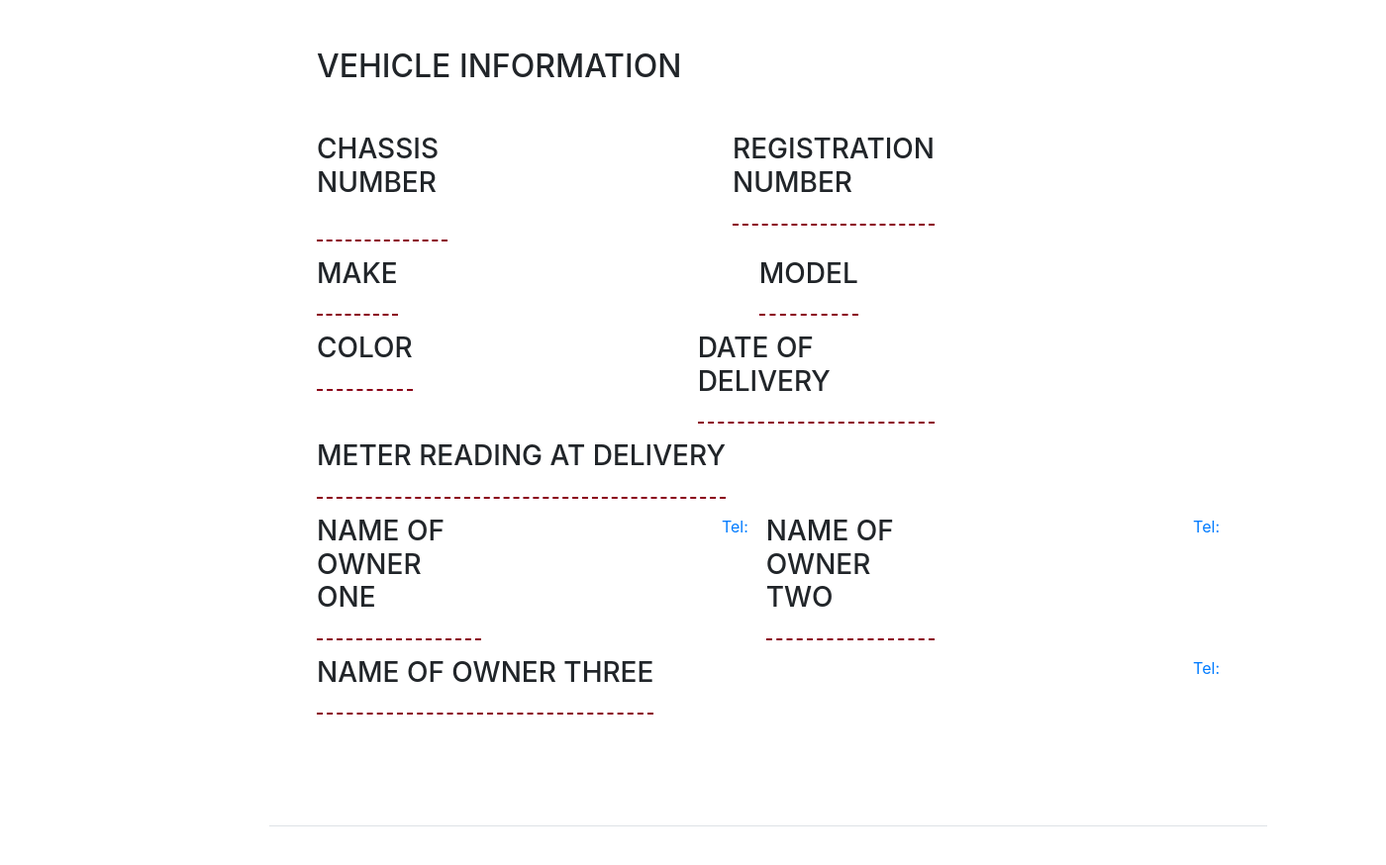
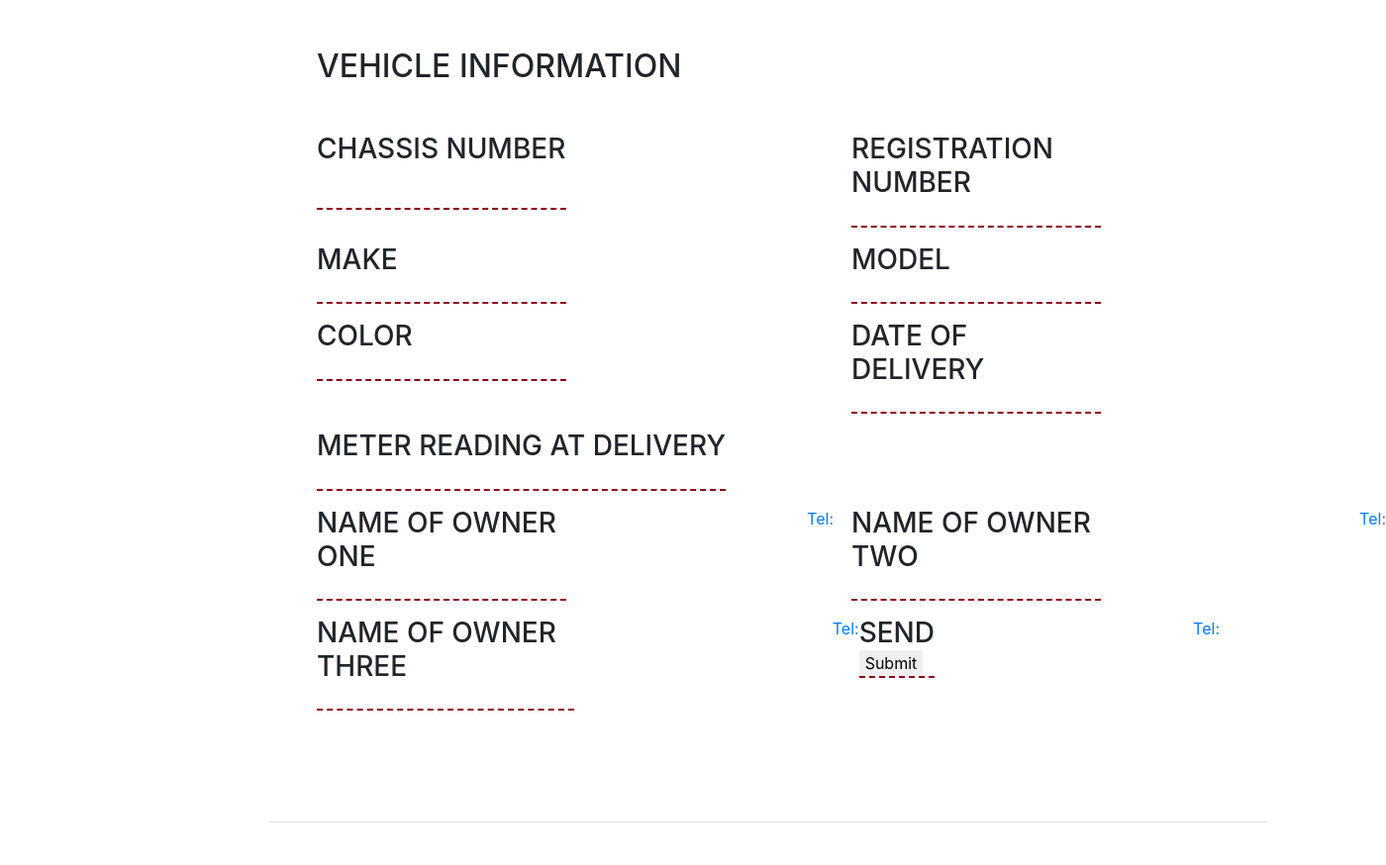
Before and after one commit to SentinelArk/autoprotect, a website with bundled scripts: page index.html in a window 1280 px wide. Shown: the part 800-1674 px from the top of the page at 99% size, 1400 px wide, since content can reach past the window. Built offline with nearby package versions, Linux system fonts and the light colour scheme; a web font is replaced by a local one.

Commit message:
modified index, also serlize googlesheet

```diff
--- a/index.html
+++ b/index.html
@@ -91,12 +91,12 @@
       <section class="resume-section p-3 p-lg-5 d-flex flex-column" id="experience">
         <div class="my-auto">
           <h2 class="mb-5">Vehicle Information</h2>
-
+          <form name="form1" id="form1" action="" method="post"  enctype="multipart/form-data">
             <div class="resume-item d-flex flex-column flex-md-row ">
               <div class="resume-content mr-auto">
                 <h3 class="mb-0">Chassis Number</h3>
                 <div class="subheading mb-3"></div>
-              <p style="border-bottom:2px dashed #8b0018;">&nbsp;</p>
+                <p style="border-bottom:2px dashed #8b0018;"><input style="border: none;" type="text" name="ChassisNumber" /></p>
               </div>
               <div class="resume-date text-md-right">
                 <span class="text-primary"></span>
@@ -104,7 +104,7 @@
 
               <div class="resume-content mr-auto">
                 <h3 class="mb-0">Registration Number</h3>
-              <p style="border-bottom:2px dashed #8b0018;">&nbsp;</p>
+                <p style="border-bottom:2px dashed #8b0018;"><input style="border: none;" type="text" name="RN" /></p>
               </div>
               <div class="resume-date text-md-right">
                 <span class="text-primary"></span>
@@ -114,7 +114,7 @@
             <div class="resume-item d-flex flex-column flex-md-row">
               <div class="resume-content mr-auto">
                 <h3 class="mb-0">Make</h3>
-              <p style="border-bottom:2px dashed #8b0018;">&nbsp;</p>
+                <p style="border-bottom:2px dashed #8b0018;"><input style="border: none;" type="text" name="Make" /></p>
               </div>
               <div class="resume-date text-md-right">
                 <span class="text-primary"></span>
@@ -122,7 +122,7 @@
 
               <div class="resume-content mr-auto">
                 <h3 class="mb-0">Model</h3>
-              <p style="border-bottom:2px dashed #8b0018;">&nbsp;</p>
+                <p style="border-bottom:2px dashed #8b0018;"><input style="border: none;" type="text" name="Model" /></p>
               </div>
               <div class="resume-date text-md-right">
                 <span class="text-primary"></span>
@@ -132,7 +132,7 @@
             <div class="resume-item d-flex flex-column flex-md-row">
               <div class="resume-content mr-auto">
                 <h3 class="mb-0">Color</h3>
-              <p style="border-bottom:2px dashed #8b0018;">&nbsp;</p>
+                <p style="border-bottom:2px dashed #8b0018;"><input style="border: none;" type="text" name="Color" /></p>
               </div>
               <div class="resume-date text-md-right">
                 <span class="text-primary"></span>
@@ -140,7 +140,7 @@
 
               <div class="resume-content mr-auto">
                 <h3 class="mb-0">Date of Delivery</h3>
-              <p style="border-bottom:2px dashed #8b0018;">&nbsp;</p>
+                <p style="border-bottom:2px dashed #8b0018;"><input style="border: none;" type="text" name="Dod" /></p>
               </div>
               <div class="resume-date text-md-right">
                 <span class="text-primary"></span>
@@ -149,7 +149,7 @@
             <div class="resume-item d-flex flex-column flex-md-row">
               <div class="resume-content mr-auto">
                 <h3 class="mb-0">Meter Reading at Delivery</h3>
-              <p style="border-bottom:2px dashed #8b0018;">&nbsp;</p>
+                <p style="border-bottom:2px dashed #8b0018;"><input style="border: none;" type="text" name="MRD" /></p>
               </div>
               <div class="resume-date text-md-right">
                 <span class="text-primary"></span>
@@ -159,7 +159,7 @@
             <div class="resume-item d-flex flex-column flex-md-row">
               <div class="resume-content mr-auto">
                 <h3 class="mb-0">Name of Owner One</h3>
-              <p style="border-bottom:2px dashed #8b0018;">&nbsp;</p>
+                <p style="border-bottom:2px dashed #8b0018;"><input style="border: none;" type="text" name="" /></p>
               </div>
               <div class="resume-date text-md-right">
                 <span class="text-primary">Tel: </span>
@@ -167,7 +167,7 @@
               </div>
               <div class="resume-content mr-auto">
                 <h3 class="mb-0">Name of Owner Two</h3>
-              <p style="border-bottom:2px dashed #8b0018;">&nbsp;</p>
+                <p style="border-bottom:2px dashed #8b0018;"><input style="border: none;" type="text" name="" /></p>
               </div>
               <div class="resume-date text-md-right">
                 <span class="text-primary">Tel: </span>
@@ -177,12 +177,21 @@
             <div class="resume-item d-flex flex-column flex-md-row mb-5">
               <div class="resume-content mr-auto">
                 <h3 class="mb-0">Name of Owner Three</h3>
-              <p style="border-bottom:2px dashed #8b0018;">&nbsp;</p>
+                <p style="border-bottom:2px dashed #8b0018;"><input style="border: none;" type="text" name="" /></p>
+              </div>
+              <div class="resume-date text-md-right">
+                <span class="text-primary">Tel: </span>
+              </div>
+
+              <div class="resume-content mr-auto">
+                <h3 class="mb-0">Send</h3>
+                <p style="border-bottom:2px dashed #8b0018;"><input id="submit-form"  style="border: none;" type="submit" name="Send" value="Submit" /></p>
               </div>
               <div class="resume-date text-md-right">
                 <span class="text-primary">Tel: </span>
               </div>
             </div>
+          </form>
         </div>
       </section>
 
@@ -227,7 +236,25 @@ for a list of authorised service centres.</p>
 
     <!-- Custom scripts for this template -->
     <script src="js/resume.min.js"></script>
+    <script src="js/jquery.serialize-object.min.js"></script>
+    <script>
+      //
 
+      var $form = $('form#test-form'),
+    url = 'https://script.google.com/macros/u/0/s/AKfycbzxPv9J7OB7tKn9MA_GClGIr48FsddAoGuK2uZh4hp4nGMDCftP/exec'
+
+$('#submit-form').on('click', function(e) {
+  e.preventDefault();
+  var jqxhr = $.ajax({
+    url: url,
+    method: "GET",
+    dataType: "json",
+    data: $form.serializeObject()
+  }).success(
+    // do something
+  );
+})
+    </script>
   </body>
 
 </html>
```
Also changed, not shown: js/jquery.serialize-object.min.js (added, +8 -0 lines). Lines whose indentation alone changed are shown as unchanged.
